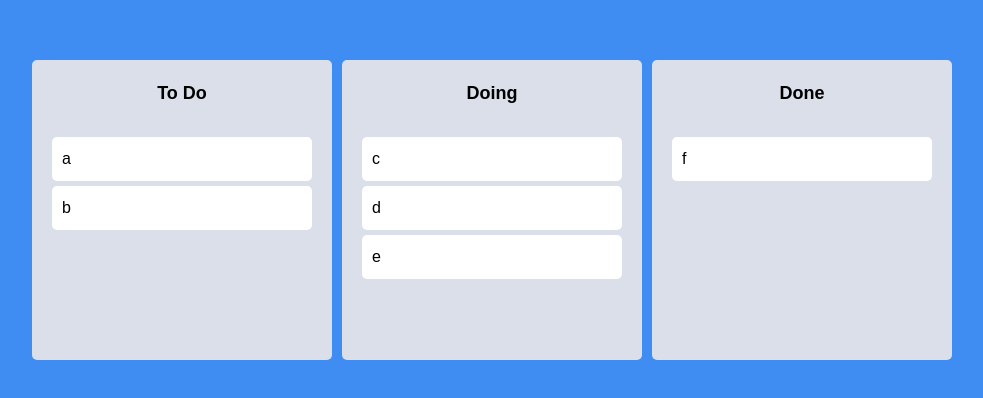
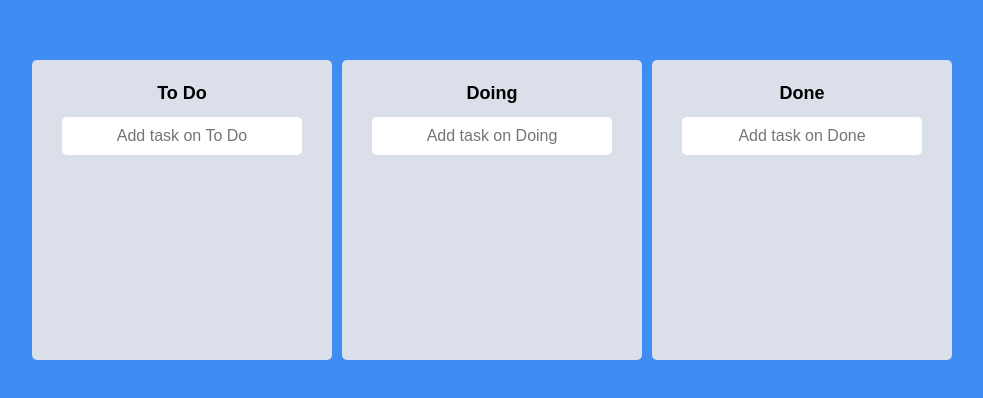
Before and after one commit to 2dowon/NomadCoders_Trello, a React (Create React App) app: page / in a window 1280 px wide. Shown: the part 190-588 px from the top of the page, without its empty margins (148-1131 px from the left). Built offline with nearby package versions, Linux system fonts and the light colour scheme.

Commit message:
✨  implement adding new task at board

```diff
--- a/src/App.tsx
+++ b/src/App.tsx
@@ -5,12 +5,12 @@
 import Board from "./Components/Board";
 
 const Wrapper = styled.div`
+  width: 100vw;
+  height: 100vh;
   display: flex;
-  width: 100vw;
   margin: 0 auto;
   justify-content: center;
   align-items: center;
-  height: 100vh;
 `;
 
 const Boards = styled.div`
@@ -24,14 +24,15 @@
 function App() {
   const [toDos, setToDos] = useRecoilState(toDoState);
   const onDragEnd = (info: DropResult) => {
-    const { destination, draggableId, source } = info;
+    const { destination, source } = info;
     if (!destination) return;
     if (destination?.droppableId === source.droppableId) {
       // same board movement.
       setToDos((allBoards) => {
         const boardCopy = [...allBoards[source.droppableId]];
+        const taskObj = boardCopy[source.index];
         boardCopy.splice(source.index, 1);
-        boardCopy.splice(destination?.index, 0, draggableId);
+        boardCopy.splice(destination?.index, 0, taskObj);
         return {
           ...allBoards,
           [source.droppableId]: boardCopy,
@@ -42,9 +43,10 @@
       // cross board movement
       setToDos((allBoards) => {
         const sourceBoard = [...allBoards[source.droppableId]];
+        const taskObj = sourceBoard[source.index];
         const destinationBoard = [...allBoards[destination.droppableId]];
         sourceBoard.splice(source.index, 1);
-        destinationBoard.splice(destination?.index, 0, draggableId);
+        destinationBoard.splice(destination?.index, 0, taskObj);
         return {
           ...allBoards,
           [source.droppableId]: sourceBoard,
--- a/src/Components/Board.tsx
+++ b/src/Components/Board.tsx
@@ -1,6 +1,9 @@
+import { useForm } from "react-hook-form";
 import { Droppable } from "react-beautiful-dnd";
 import styled from "styled-components";
 import DragabbleCard from "./DragabbleCard";
+import { ITodo, toDoState } from "../atoms";
+import { useSetRecoilState } from "recoil";
 
 const Wrapper = styled.div`
   width: 300px;
@@ -37,15 +40,58 @@
   padding: 20px;
 `;
 
+const Form = styled.form`
+  width: 100%;
+  display: flex;
+  justify-content: center;
+  padding-bottom: 10px;
+  input {
+    font-size: 16px;
+    border: 0;
+    background-color: white;
+    width: 80%;
+    padding: 10px;
+    border-radius: 5px;
+    text-align: center;
+    margin: 0 auto;
+  }
+`;
+
 interface IBoardProps {
-  toDos: string[];
+  toDos: ITodo[];
   boardId: string;
 }
 
+interface IForm {
+  toDo: string;
+}
+
 function Board({ toDos, boardId }: IBoardProps) {
+  const setToDos = useSetRecoilState(toDoState);
+  const { register, setValue, handleSubmit } = useForm<IForm>();
+  const onValid = ({ toDo }: IForm) => {
+    const newToDo = {
+      id: Date.now(),
+      text: toDo,
+    };
+    setToDos((allBoards) => {
+      return {
+        ...allBoards,
+        [boardId]: [newToDo, ...allBoards[boardId]],
+      };
+    });
+    setValue("toDo", "");
+  };
   return (
     <Wrapper>
       <Title>{boardId}</Title>
+      <Form onSubmit={handleSubmit(onValid)}>
+        <input
+          {...register("toDo", { required: true })}
+          type="text"
+          placeholder={`Add task on ${boardId}`}
+        />
+      </Form>
       <Droppable droppableId={boardId}>
         {(magic, snapshot) => (
           <Area
@@ -55,7 +101,12 @@
             {...magic.droppableProps}
           >
             {toDos.map((toDo, index) => (
-              <DragabbleCard key={toDo} index={index} toDo={toDo} />
+              <DragabbleCard
+                key={toDo.id}
+                index={index}
+                toDoId={toDo.id}
+                toDoText={toDo.text}
+              />
             ))}
             {magic.placeholder}
           </Area>
--- a/src/Components/DragabbleCard.tsx
+++ b/src/Components/DragabbleCard.tsx
@@ -15,14 +15,14 @@
 `;
 
 interface IDragabbleCardProps {
-  toDo: string;
+  toDoId: number;
+  toDoText: string;
   index: number;
 }
 
-function DragabbleCard({ toDo, index }: IDragabbleCardProps) {
-  console.log(toDo, "has been rendered");
+function DragabbleCard({ toDoId, toDoText, index }: IDragabbleCardProps) {
   return (
-    <Draggable key={toDo} draggableId={toDo} index={index}>
+    <Draggable draggableId={toDoId + ""} index={index}>
       {(magic, snapshot) => (
         <Card
           isDragging={snapshot.isDragging}
@@ -30,7 +30,7 @@
           {...magic.dragHandleProps}
           {...magic.draggableProps}
         >
-          {toDo}
+          {toDoText}
         </Card>
       )}
     </Draggable>
--- a/src/atoms.tsx
+++ b/src/atoms.tsx
@@ -1,14 +1,19 @@
 import { atom } from "recoil";
 
+export interface ITodo {
+  id: number;
+  text: string;
+}
+
 interface IToDoState {
-  [key: string]: string[];
+  [key: string]: ITodo[];
 }
 
 export const toDoState = atom<IToDoState>({
   key: "toDo",
   default: {
-    "To Do": ["a", "b"],
-    Doing: ["c", "d", "e"],
-    Done: ["f"],
+    "To Do": [],
+    Doing: [],
+    Done: [],
   },
 });
```
